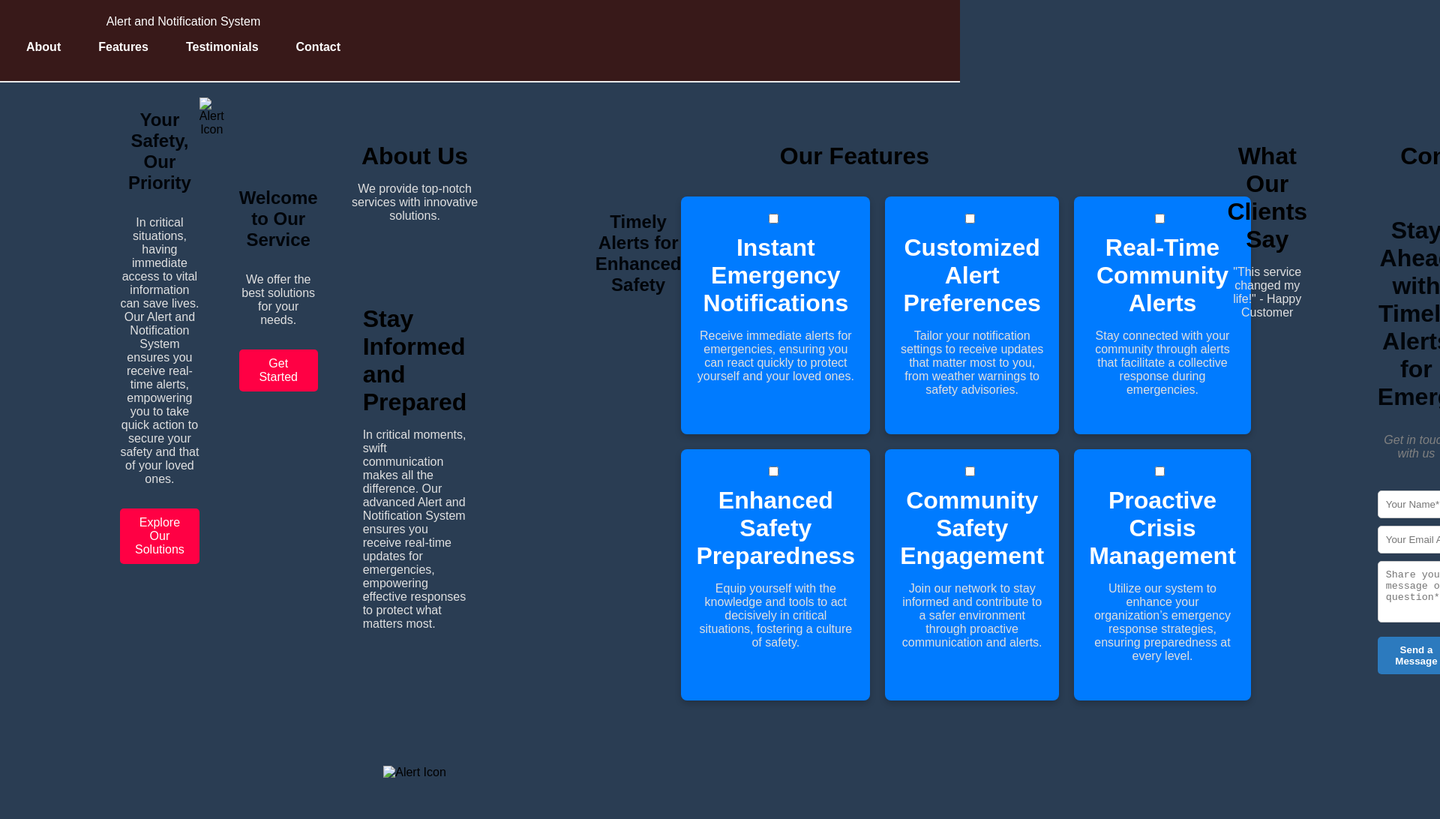
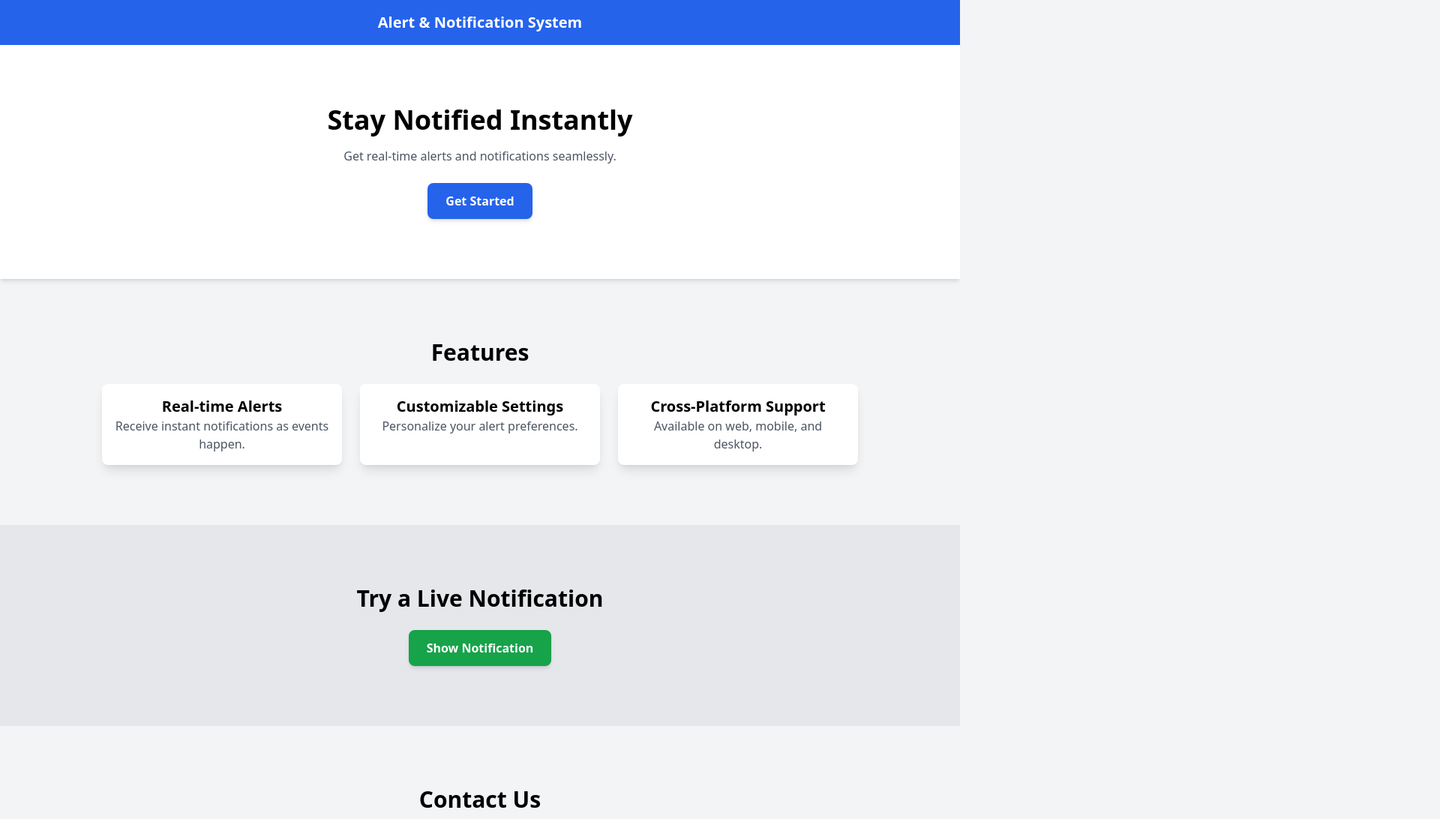
Before and after one commit to Don-calvins/Alert-and-Notification-Website, a plain HTML site: page index.html in a window 1280 px wide. Shown: the top 1092 px of the page at 75% size, 1920 px wide, since content can reach past the window. Drawn offline with nearby package versions, Linux system fonts and the light colour scheme.

Commit message:
Update index.html

```diff
--- a/index.html
+++ b/index.html
@@ -3,155 +3,61 @@
 <head>
     <meta charset="UTF-8">
     <meta name="viewport" content="width=device-width, initial-scale=1.0">
-    <title>Alert System Landing Page</title>
-    <link rel="stylesheet" href="style.css">
+    <title>Alert & Notification System</title>
+    <script src="https://cdn.tailwindcss.com"></script>
 </head>
-<body>
-    <header>
-        <nav>
-            <div class="logo">Alert and Notification System</div>
+<body class="bg-gray-100">
+    <header class="bg-blue-600 text-white py-4 text-center text-xl font-bold">
+        Alert & Notification System
+    </header>
 
-            </div>
-            <ul class="nav-links">
-                <li><a href="#about">About</a></li>
-                <li><a href="#features">Features</a></li>
-                <li><a href="#testimonials">Testimonials</a></li>
-                <li><a href="#contact">Contact</a></li>
-            </ul>
-        </nav>
-    </header>
-    <div class="container">
-        <div class="text-section">
-            <h1>Your Safety, Our Priority</h1>
-            <p>In critical situations, having immediate access to vital information can save lives. Our Alert and Notification System ensures you receive real-time alerts, empowering you to take quick action to secure your safety and that of your loved ones.</p>
-            <a href="#about" class="btn">Explore Our Solutions</a>
-        </div>
-        <div class="image-section">
-            <img src="alert-icon.png" alt="Alert Icon">
-        </div>
-
-    <section class="hero">
-        <h1>Welcome to Our Service</h1>
-        <p>We offer the best solutions for your needs.</p>
-        <a href="#contact" class="btn">Get Started</a>
+    <section class="text-center py-20 bg-white shadow-md">
+        <h1 class="text-4xl font-bold">Stay Notified Instantly</h1>
+        <p class="mt-4 text-gray-600">Get real-time alerts and notifications seamlessly.</p>
+        <button class="mt-6 px-6 py-3 bg-blue-600 text-white font-bold rounded-lg shadow-md hover:bg-blue-700">Get Started</button>
     </section>
 
-    <section id="about" class="about">
-        <h2>About Us</h2>
-        <p>We provide top-notch services with innovative solutions.</p>
-            <section class="content">
-                <h2>Stay Informed and Prepared</h2>
-                <p>In critical moments, swift communication makes all the difference. Our advanced Alert and Notification System ensures you receive real-time updates for emergencies, empowering effective responses to protect what matters most.</p>
-            </section>
-            <section class="illustration">
-                <img src="alert-icon.png" alt="Alert Icon">
-            </section>
-        </main>
-    </section>
-
-    <section id="features" class="features">
-        <h2>Our Features</h2>
-        <div class="container">
-            <h1>Timely Alerts for Enhanced Safety</h1>
-            <div class="grid">
-                <div class="card">
-                    <input type="checkbox" class="checkbox">
-                    <h2>Instant Emergency Notifications</h2>
-                    <p>Receive immediate alerts for emergencies, ensuring you can react quickly to protect yourself and your loved ones.</p>
-                </div>
-                <div class="card">
-                    <input type="checkbox" class="checkbox">
-                    <h2>Customized Alert Preferences</h2>
-                    <p>Tailor your notification settings to receive updates that matter most to you, from weather warnings to safety advisories.</p>
-                </div>
-                <div class="card">
-                    <input type="checkbox" class="checkbox">
-                    <h2>Real-Time Community Alerts</h2>
-                    <p>Stay connected with your community through alerts that facilitate a collective response during emergencies.</p>
-                </div>
-                <div class="card">
-                    <input type="checkbox" class="checkbox">
-                    <h2>Enhanced Safety Preparedness</h2>
-                    <p>Equip yourself with the knowledge and tools to act decisively in critical situations, fostering a culture of safety.</p>
-                </div>
-                <div class="card">
-                    <input type="checkbox" class="checkbox">
-                    <h2>Community Safety Engagement</h2>
-                    <p>Join our network to stay informed and contribute to a safer environment through proactive communication and alerts.</p>
-                </div>
-                <div class="card">
-                    <input type="checkbox" class="checkbox">
-                    <h2>Proactive Crisis Management</h2>
-                    <p>Utilize our system to enhance your organization’s emergency response strategies, ensuring preparedness at every level.</p>
-                </div>
+    <section class="py-20 text-center">
+        <h2 class="text-3xl font-bold">Features</h2>
+        <div class="mt-6 flex flex-wrap justify-center gap-6">
+            <div class="w-80 p-4 bg-white shadow-lg rounded-lg">
+                <h3 class="text-xl font-semibold">Real-time Alerts</h3>
+                <p class="text-gray-600">Receive instant notifications as events happen.</p>
+            </div>
+            <div class="w-80 p-4 bg-white shadow-lg rounded-lg">
+                <h3 class="text-xl font-semibold">Customizable Settings</h3>
+                <p class="text-gray-600">Personalize your alert preferences.</p>
+            </div>
+            <div class="w-80 p-4 bg-white shadow-lg rounded-lg">
+                <h3 class="text-xl font-semibold">Cross-Platform Support</h3>
+                <p class="text-gray-600">Available on web, mobile, and desktop.</p>
             </div>
         </div>
     </section>
 
-    <section id="testimonials" class="testimonials">
-        <h2>What Our Clients Say</h2>
-        <p>"This service changed my life!" - Happy Customer</p>
+    <section class="py-20 text-center bg-gray-200">
+        <h2 class="text-3xl font-bold">Try a Live Notification</h2>
+        <button onclick="showNotification()" class="mt-6 px-6 py-3 bg-green-600 text-white font-bold rounded-lg shadow-md hover:bg-green-700">Show Notification</button>
     </section>
 
-    <section id="contact" class="contact">
-        <h2>Contact Us</h2>
-        <div class="container">
-            <div class="contact-form">
-                <h1>Stay Ahead with Timely Alerts for Emergencies</h1>
-                <p>Get in touch with us</p>
-                <input type="text" placeholder="Your Name*">
-                <input type="email" placeholder="Your Email Address*">
-                <textarea placeholder="Share your message or question*" rows="4"></textarea>
-                <button>Send a Message</button>
-            </div>
-            <div class="faq">
-                <div class="faq-item">
-                    <h3>What makes your alert system essential?</h3>
-                </div>
-                <div class="faq-item">
-                    <h3>How can I customize my alerts?</h3>
-                </div>
-                <div class="faq-item">
-                    <h3>What types of emergencies can I receive alerts for?</h3>
-                </div>
-                <div class="faq-item">
-                    <h3>How do I stay informed about local alerts?</h3>
-                </div>
-                <div class="faq-item">
-                    <h3>What support do you offer after sign-up?</h3>
-                </div>
-            </div>
-        </div>
+    <section class="py-20 text-center">
+        <h2 class="text-3xl font-bold">Contact Us</h2>
+        <form class="mt-6 max-w-lg mx-auto bg-white p-6 shadow-md rounded-lg">
+            <input type="text" placeholder="Your Name" class="w-full p-2 mb-4 border rounded-lg">
+            <input type="email" placeholder="Your Email" class="w-full p-2 mb-4 border rounded-lg">
+            <textarea placeholder="Your Message" class="w-full p-2 mb-4 border rounded-lg"></textarea>
+            <button class="px-6 py-3 bg-blue-600 text-white font-bold rounded-lg shadow-md hover:bg-blue-700">Send Message</button>
+        </form>
     </section>
 
-    <footer>
-        <footer class="footer">
-            <div class="footer-column">
-                <h3>Alert and Notification Website</h3>
-                <p>Providing timely alerts for emergencies or critical notifications. Highlighting the significance of rapid communication in crisis situations, emphasizing how the system enhances safety and preparedness.</p>
-            </div>
-            <div class="footer-column">
-                <h3>Our Features</h3>
-                <a href="#">Alert System Features</a>
-                <a href="#">Frequently Asked Questions</a>
-            </div>
-            <div class="footer-column">
-                <h3>About Us</h3>
-                <a href="#about">What We Stand For</a>
-                <a href="#features">Our Features</a>
-                <a href="#contact">Get in Touch</a>
-            </div>
-            <div class="footer-column">
-                <h3>Contact Information</h3>
-                <div class="contact-info">
-                    <span>&#128222;</span> <a href="tel:+254748480742">+254 748480742</a>
-                </div>
-                <div class="contact-info">
-                    <span>&#9993;</span> <a href="mailto:info@alertnotification.com">info@alertnotification.com</a>
-                </div>
-            </div>
-        </footer>
-        <p>&copy; 2025@don. All Rights Reserved.</p>
+    <footer class="py-4 text-center bg-gray-800 text-white">
+        &copy; 2025 Alert & Notification System. All rights reserved.
     </footer>
+
+    <script>
+        function showNotification() {
+            alert("This is a sample notification!");
+        }
+    </script>
 </body>
 </html>
```
